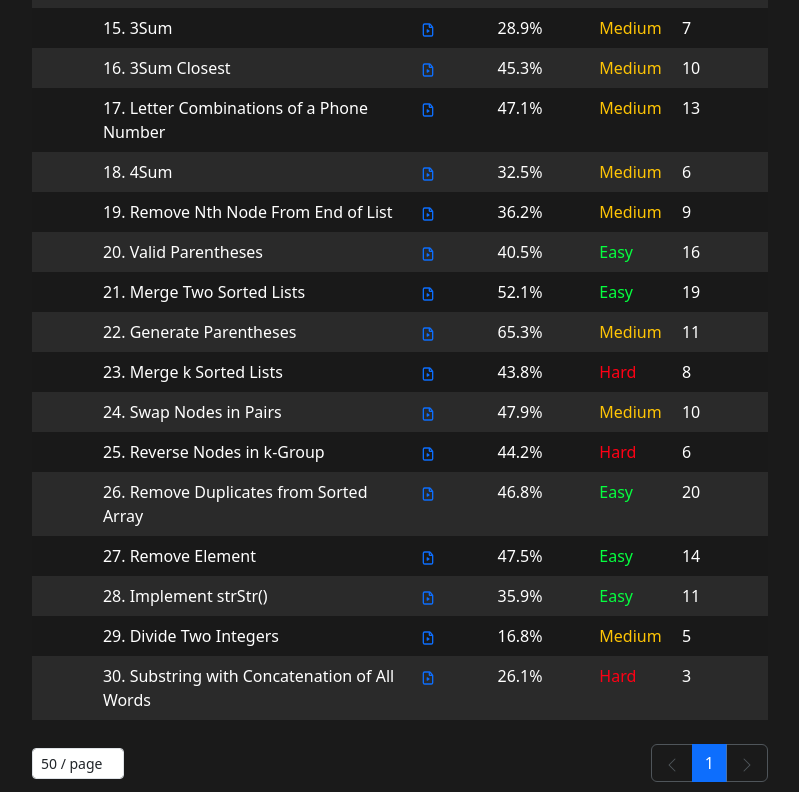
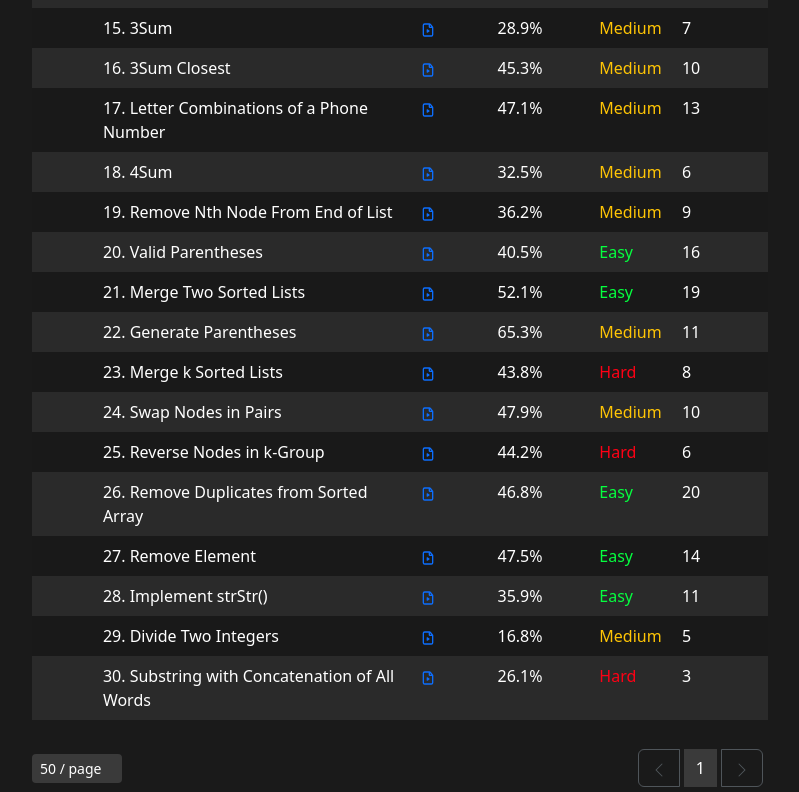
Before and after one commit to 7deb/leetcode, a React (Vite) app in the folder frontend/: page / in a window 1280 px wide. Shown: the part 1277-2069 px from the top of the page, without its empty margins (172-971 px from the left). Built offline with nearby package versions, Linux system fonts and the light colour scheme.

Commit message:
thodi si aur style fixing T_T

```diff
--- a/frontend/components/PaginationControls.jsx
+++ b/frontend/components/PaginationControls.jsx
@@ -1,12 +1,13 @@
 import React from 'react';
 import { Button, ButtonGroup, Form } from 'react-bootstrap';
 import { ChevronLeft, ChevronRight } from 'react-bootstrap-icons';
+import '../styles/PaginationControls.css';
 
 const PaginationControls = ({ currentPage, totalPages, onPageChange, itemsPerPage, onItemsPerPageChange }) => {
   return (
     <div className="d-flex justify-content-between align-items-center mt-4">
       {/* Items per Page Selector */}
-      <Form.Group className="mb-0">
+      <Form.Group className="mb-0 form">
         <Form.Control
           as="select"
           value={itemsPerPage}
--- /dev/null
+++ b/frontend/styles/PaginationControls.css
@@ -0,0 +1,12 @@
+.form select,option{
+    background-color: #3A3A3A;
+    color: white;
+    border: none;
+}
+.btn-group button{
+    margin: 5px;
+}
+.btn-primary{
+    background-color: #3A3A3A;
+    border : none;
+}
```
